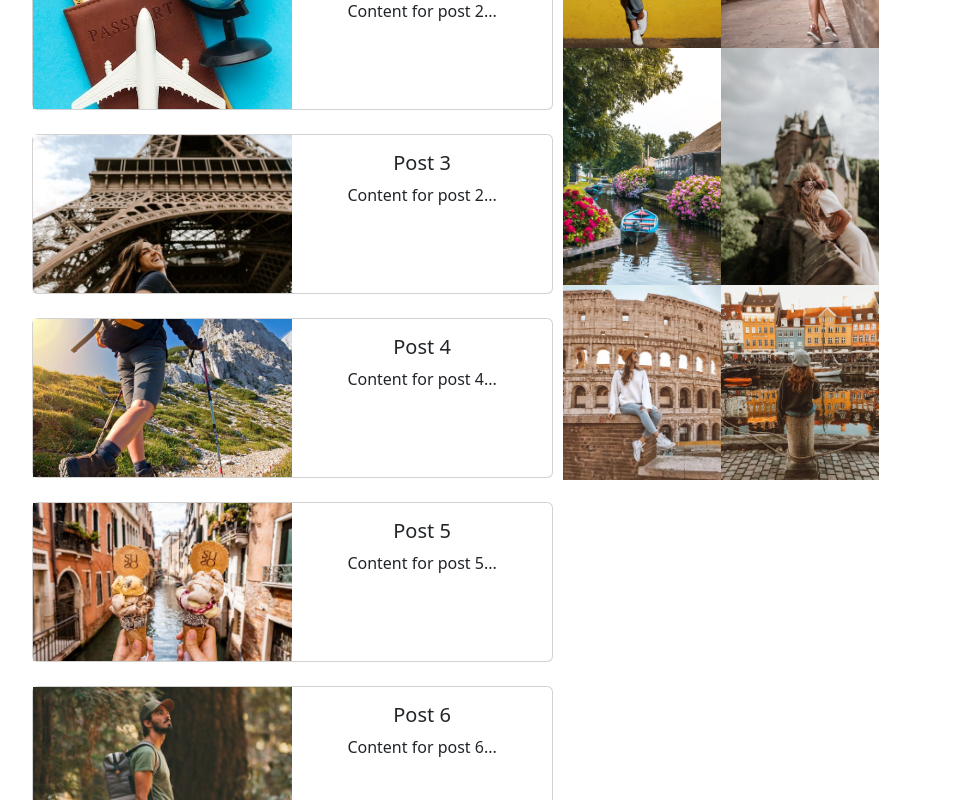
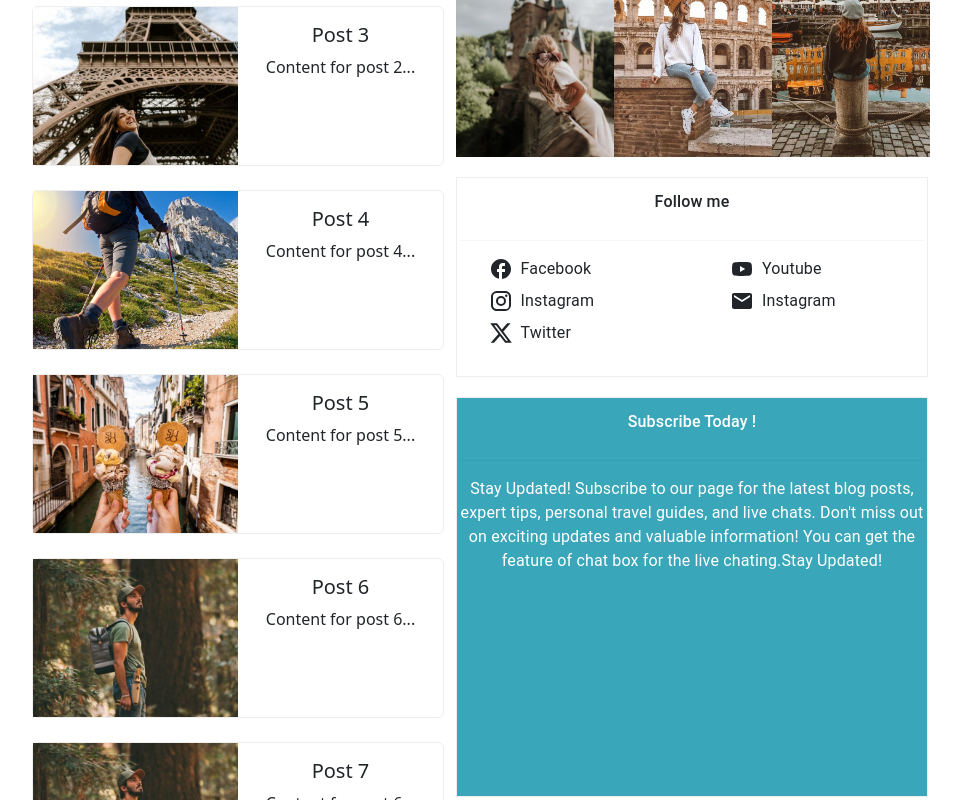
Before and after one commit to Suhira30/TripTales_FrontEnd, a React (Create React App) app: page / in a window 1280 px wide. Shown: the part 2500-3300 px from the top of the page, without its empty margins (150-1111 px from the left). Built offline with nearby package versions, Linux system fonts and the light colour scheme.

Commit message:
home page

```diff
--- a/src/Components/Gallery.js
+++ b/src/Components/Gallery.js
@@ -29,7 +29,7 @@ export   const Gallery = () => {
   };
   return (
 <>
-<div class="card-group"style={{padding:'0',margin:'0 0 0 10px',width:'100%'}}>
+<div class="card-group"style={{padding:'0',margin:'0 0 0 12px',width:'100%'}}>
   <Row xs={1} md={2} lg={3}>
   <div class="card" style={imgDivStyle}>
     <img src= {Gallery_1} class="card-img-top" style={imgStyle} alt="..."/>
--- a/src/Components/Latestpost.js
+++ b/src/Components/Latestpost.js
@@ -54,7 +54,7 @@ export const Latestpost = () => {
         <Row xs={1} md={2} lg={5} className="g-5">
           {currentPosts.map((post) => (
             <Col key={post.id}>
-              <Card style={{ width: '12.3rem', height: '22rem' ,margin:"0",padding:'0'}}>
+              <Card style={{ width: '12.3rem', height: '18rem' ,margin:"0",padding:'0'}}>
                 <Card.Img variant="top" src={post.image} style={{ height: '12rem', objectFit: 'cover' }} />
                 <Card.Body>
                   <Card.Title>{post.title}</Card.Title>
--- a/src/Components/Popularpost.js
+++ b/src/Components/Popularpost.js
@@ -52,8 +52,8 @@ export const Popularpost = () => {
       <div style={{ textAlign: 'center', }}>
         <Row className="g-4" style={{ display: 'flex', flexDirection: 'column', alignItems: 'center',padding:'0',margin:'0'}}>
           {currentPosts.map((post) => (
-            <Col key={post.id} style={{ width: '100%' }}>
-              <Card style={{ display: 'flex', flexDirection: 'row', width: '100%', height: '10rem' }}>
+            <Col key={post.id} style={{ width: '100%'}}>
+              <Card style={{ display: 'flex', flexDirection: 'row', width: '100%', height: '10rem' ,borderColor:"#eeeeee"}}>
                 <Card.Img variant="left" src={post.image} style={{ width: '50%', height: '100%', objectFit: 'cover'  }} />
                 <Card.Body style={{ width: '50%', padding: '1rem' }}>
                   <Card.Title>{post.title}</Card.Title>
--- /dev/null
+++ b/src/Components/SocialMedia.js
@@ -0,0 +1,65 @@
+import React from 'react';
+import Box from '@mui/material/Box';
+import Typography from '@mui/material/Typography';
+import Divider from '@mui/material/Divider';
+import Grid from '@mui/material/Grid';
+import FacebookRoundedIcon from '@mui/icons-material/FacebookRounded';
+import YouTubeIcon from '@mui/icons-material/YouTube';
+import InstagramIcon from '@mui/icons-material/Instagram';
+import EmailIcon from '@mui/icons-material/Email';
+import XIcon from '@mui/icons-material/X';
+const SocialMedia = () => {
+  return (
+    <div className="card-group" style={{ padding: '0', margin: '0 0 0 0px', width: '100%' }}>
+      <Box
+        height={200}
+        width={"472px"}
+        my={2.5}
+        display="flex"
+        flexDirection="column"
+        gap={2}
+        p={0.2}
+        sx={{ border: '1px solid #eeeeee' }}
+      >
+        <Typography sx={{ padding: "10px", fontWeight: "540" }}>Follow  me </Typography>
+        <Divider sx={{ width: '100%' }} />
+        <Box>
+          <Grid container rowSpacing={1} columnSpacing={2}>
+            <Grid item xs={6}>
+            <Box display="flex" alignItems="center" gap={1} marginLeft={"30px"} >
+                <FacebookRoundedIcon />
+                <Typography>Facebook</Typography>
+              </Box>
+            </Grid>
+            <Grid item xs={6}>
+            <Box display="flex" alignItems="center" gap={1} marginLeft={"30px"} >
+                <YouTubeIcon />
+                <Typography>Youtube</Typography>
+            </Box>
+            </Grid>
+            <Grid item xs={6}>
+            <Box display="flex" alignItems="center" gap={1} marginLeft={"30px"} >
+                <InstagramIcon />
+                <Typography>Instagram</Typography>
+            </Box>
+            </Grid>
+            <Grid item xs={6}>
+            <Box display="flex" alignItems="center" gap={1} marginLeft={"30px"} >
+                <EmailIcon />
+                <Typography>Instagram</Typography>
+            </Box>
+            </Grid>
+            <Grid item xs={6}>
+            <Box display="flex" alignItems="center" gap={1} marginLeft={"30px"} >
+                <XIcon />
+                <Typography>Twitter</Typography>
+            </Box>
+            </Grid>
+          </Grid>
+        </Box>
+      </Box>
+    </div>
+  );
+};
+
+export default SocialMedia;
--- /dev/null
+++ b/src/Components/Subscription.js
@@ -0,0 +1,37 @@
+import React from 'react';
+import Box from '@mui/material/Box';
+import Typography from '@mui/material/Typography';
+import Divider from '@mui/material/Divider';
+import Grid from '@mui/material/Grid';
+import FacebookRoundedIcon from '@mui/icons-material/FacebookRounded';
+import YouTubeIcon from '@mui/icons-material/YouTube';
+import InstagramIcon from '@mui/icons-material/Instagram';
+import EmailIcon from '@mui/icons-material/Email';
+import XIcon from '@mui/icons-material/X';
+const Subscription = () => {
+  return (
+    <div className="card-group" style={{ padding: '0', margin: '0 0 0 0px', width: '100%' ,backgroundColor:"#3AA6B9",color:"white"}}>
+      <Box
+        height={400}
+        width={"472px"}
+
+        display="flex"
+        flexDirection="column"
+        gap={2}
+        p={0.2}
+        sx={{ border: '1px solid #eeeeee' }}
+      >
+        <Typography sx={{ padding: "10px", fontWeight: "540" }}>Subscribe Today ! </Typography>
+        <Divider sx={{ width: '100%' }} />
+       <Typography sx={{justifyContent:"center"}}>
+       Stay Updated!
+        Subscribe to our page for the latest blog posts, expert tips, personal travel guides,
+        and live chats. Don't miss out on exciting updates and valuable information!
+        You can get the feature of chat box for the live chating.Stay Updated!
+       </Typography>
+      </Box>
+    </div>
+  );
+};
+
+export default Subscription;
--- a/src/Pages/Homebar.js
+++ b/src/Pages/Homebar.js
@@ -8,6 +8,8 @@ import Latestpost from '../Components/Latestpost';
 import Popularpost from '../Components/Popularpost';
 import Gallery from '../Components/Gallery';
 import Header from '../Components/Header';
+import SocialMedia from '../Components/SocialMedia';
+import Subscription from '../Components/Subscription';
 function Homebar() {
   const backgroundStyle={
     backgroundImage:`url(${background})`,
@@ -111,15 +113,24 @@ function Homebar() {
         <div style={{flex:3,padding:'0',margin:"0"}}>
         <Popularpost/>
         </div>
+      {/* ---------------------Fav Post -------------------------------------------- */}
         <div style={{flex:2,padding:'0',margin:"0"}}>
         <div style={{ flex: 1, backgroundColor: '#f0f0f0', marginBottom: '20px',marginTop:"25px" }}>
             Favourite Blog
           </div>
+      {/* ---------------------Gallery -------------------------------------------- */}
           <div style={{ flex: 1 }}>
             <Gallery/>
           </div>
         <div>
-
+      {/* ---------------------Social Media -------------------------------------------- */}
+        <div>
+          <SocialMedia/>
+        </div>
+      {/* ---------------------Popular Post -------------------------------------------- */}
+        <div>
+          <Subscription/>
+        </div>
         </div>
         </div>
       </div>
```
Also changed, not shown: src/Components/TravelGuide.js (+7 -0 lines).
